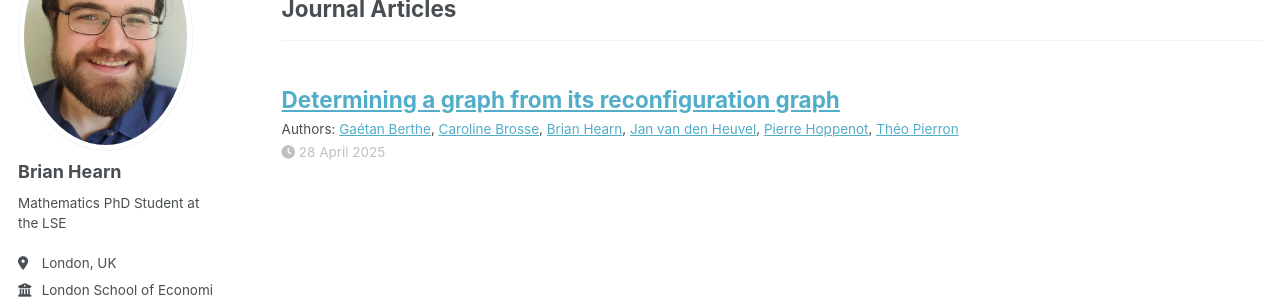
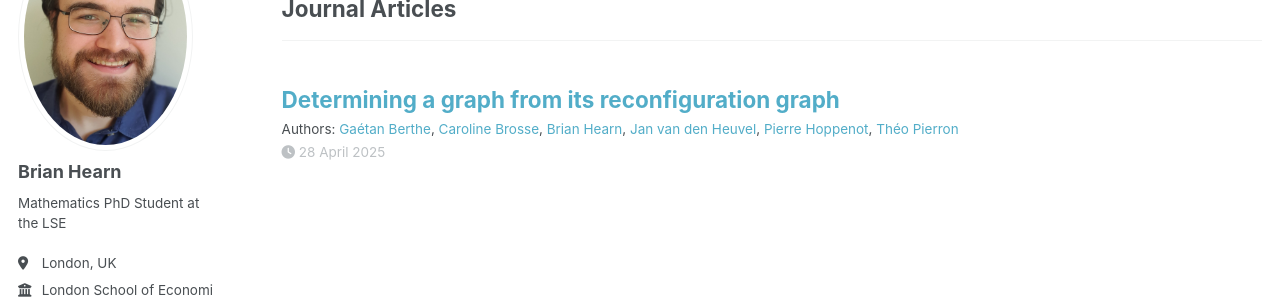
Before and after one commit to brian-hearn/brian-hearn.github.io, a Jekyll site: the page built from _pages/publications.html, in a window 1280 px wide. Shown: the part 177-477 px from the top of the page. Built offline with Jekyll 4.4.1, drawn with Linux system fonts in a browser that asks for light colours; a script bundle is joined from its source files by our own code; library files that are not in the unit come from our copies.

Commit message:
feat: more changes

```diff
--- a/_sass/layout/_archive.scss
+++ b/_sass/layout/_archive.scss
@@ -14,18 +14,48 @@
     @include prefix(0.5 of 12);
   }
 
+  // a {
+  //   text-decoration: underline;
+
+  //   &:hover {
+  //     text-decoration: underline;
+
+  //     img {
+  //       box-shadow: 0 0 10px rgba(#000, 0.25);
+  //     }
+  //   }
+  // }
+
+    /* Remove underline from all links in archive */
   a {
-    text-decoration: underline;
+    text-decoration: none;
 
     &:hover {
-      text-decoration: underline;
+      text-decoration: none;
 
       img {
         box-shadow: 0 0 10px rgba(#000, 0.25);
       }
     }
   }
+
+  /* Re-enable underline ONLY for linked titles on hover */
+  .archive__item-title a:hover,
+  a.archive__item-title:hover {
+    text-decoration: underline;
+  }
 }
+
+/* Remove underline from all links globally */
+a {
+  text-decoration: none;
+}
+
+/* Only underline when the title itself is a link AND hovered */
+a.archive__item-title:hover {
+  text-decoration: underline;
+}
+
 
 .archive__subtitle {
   margin: 1.414em 0 0;
@@ -97,20 +127,11 @@
   // }
 }
 
-/* Remove underline from all links globally */
-a {
-  text-decoration: none;
-}
-
 /* Archive item title – no underline by default */
 .archive__item-title {
   text-decoration: none;
 }
 
-/* Only underline when the title itself is a link AND hovered */
-a.archive__item-title:hover {
-  text-decoration: underline;
-}
 
 
 
```
